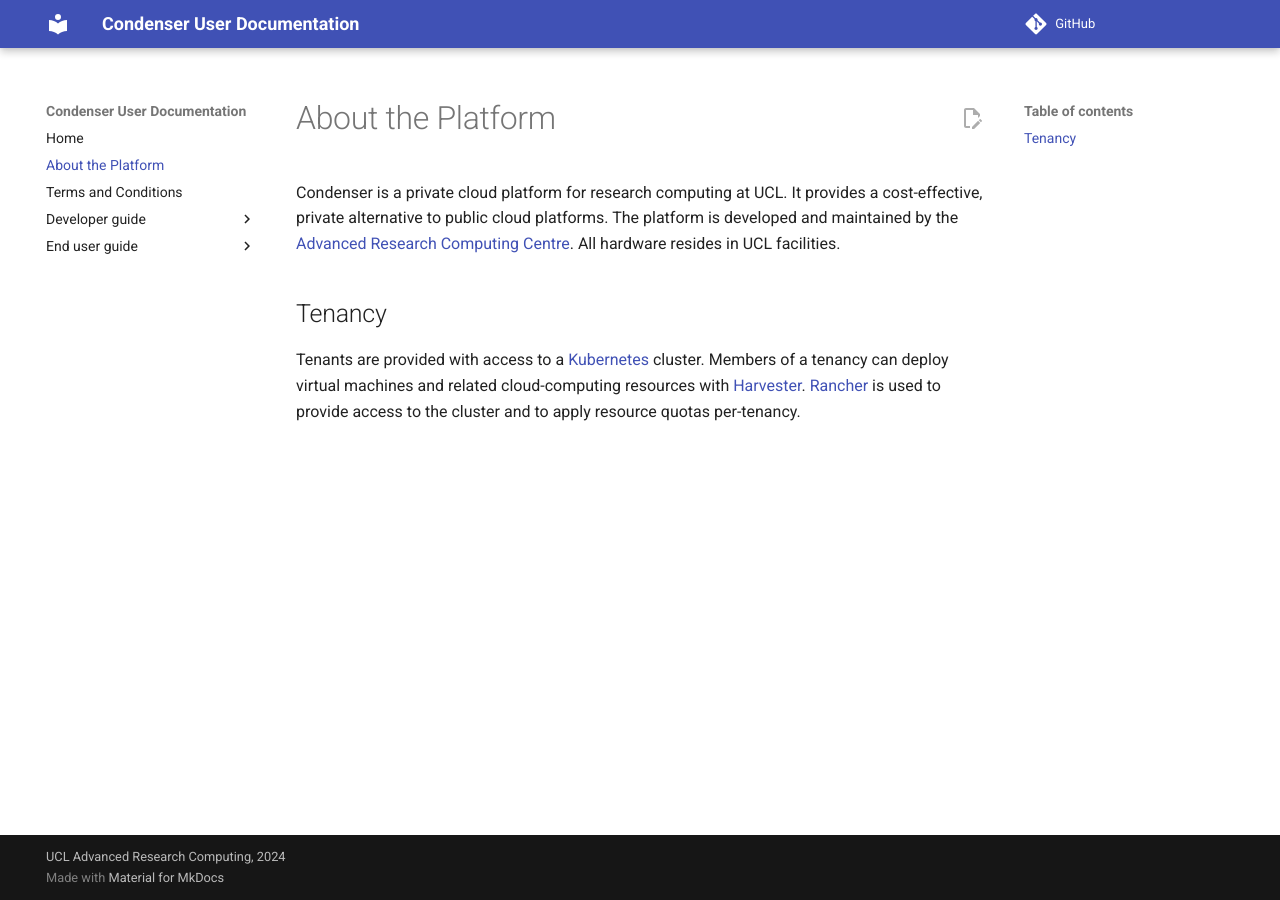
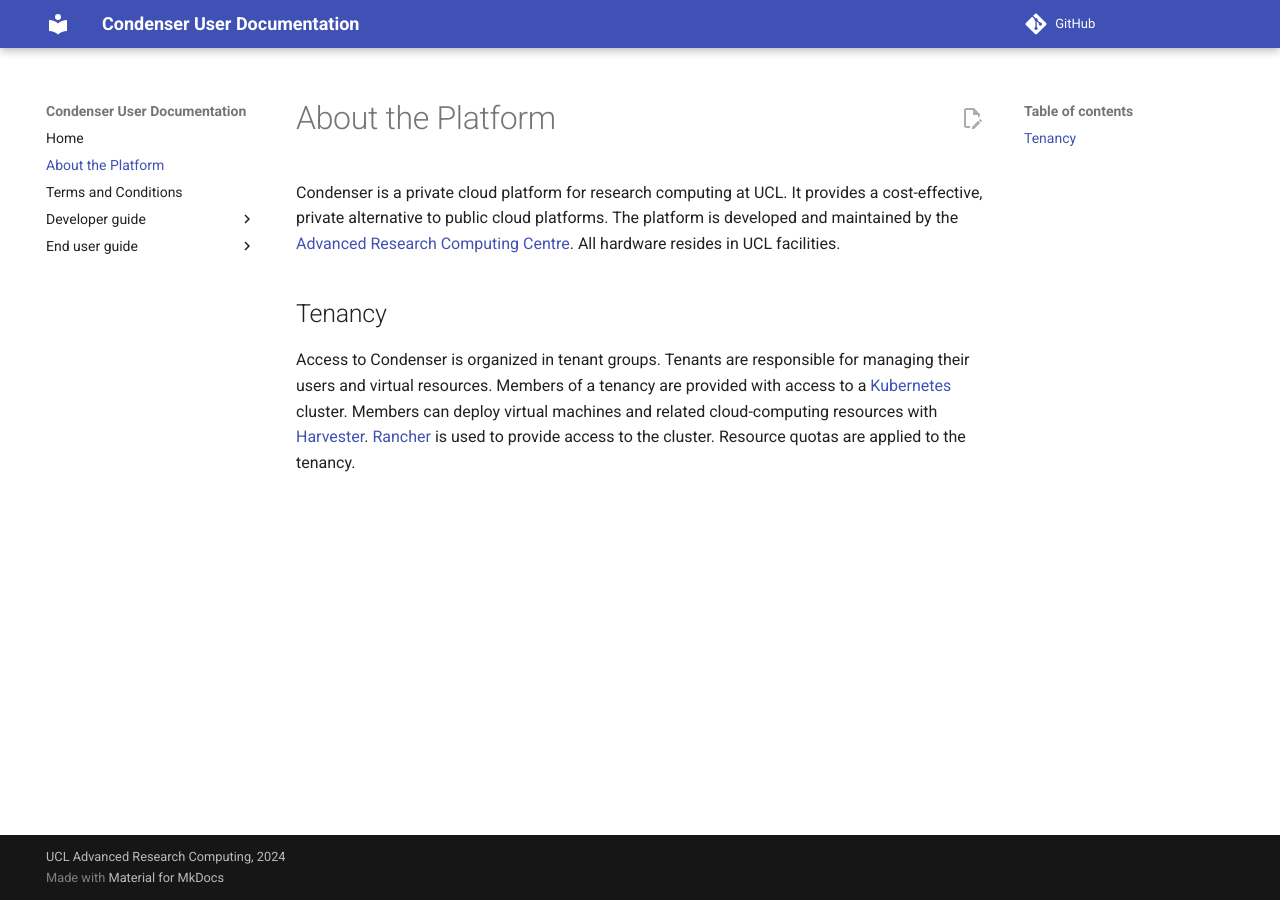
Before and after one commit to UCL-ARC/condenser-mkdocs, an MkDocs documentation site: the page built from docs/about.md, in a window 1280 px wide. Built offline with MkDocs 1.6.1 and Material for MkDocs 9.7.7, drawn with Linux system fonts in a browser that asks for light colours; comment, search, counter and statistics services are not loaded.

Commit message:
rewording the about page

```diff
--- a/docs/about.md
+++ b/docs/about.md
@@ -11,7 +11,9 @@
 
 ## Tenancy
 
-Tenants are provided with access to a [Kubernetes](https://kubernetes.io/docs/home/)
-cluster. Members of a tenancy can deploy virtual machines and related cloud-computing
-resources with [Harvester](https://docs.harvesterhci.io). [Rancher](https://rancher.com/docs/)
-is used to provide access to the cluster and to apply resource quotas per-tenancy.
+Access to Condenser is organized in tenant groups. Tenants are responsible for
+managing their users and virtual resources. Members of a tenancy are provided with
+access to a [Kubernetes](https://kubernetes.io/docs/home/)
+cluster. Members can deploy virtual machines and related cloud-computing resources
+with [Harvester](https://docs.harvesterhci.io). [Rancher](https://rancher.com/docs/)
+is used to provide access to the cluster. Resource quotas are applied to the tenancy.
```
